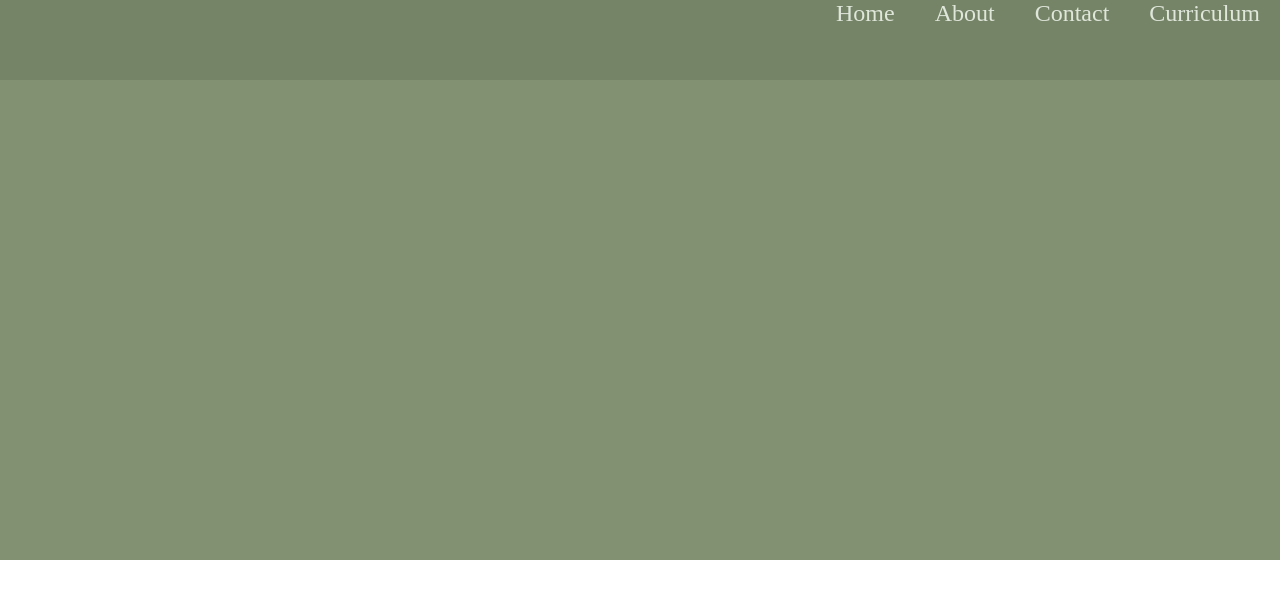
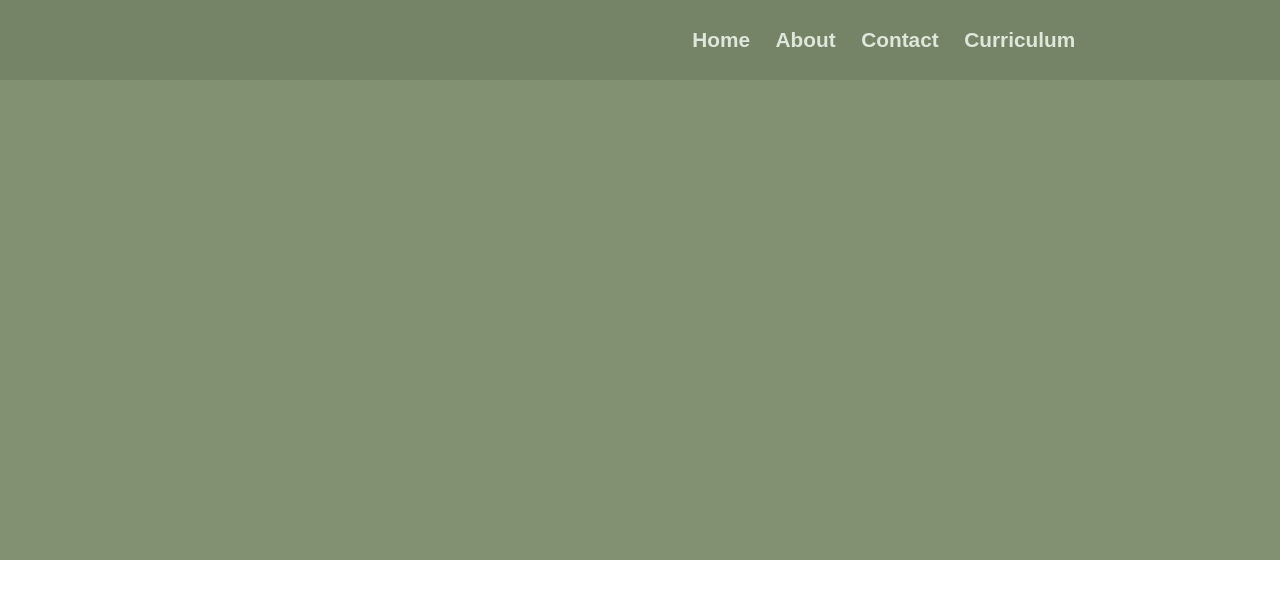
Before and after one commit to Steinvorth/Curriculum, a plain HTML site: page index.html in a window 1280 px wide. Drawn offline with Linux system fonts and the light colour scheme.

Commit message:
Navigation files

```diff
--- a/index.html
+++ b/index.html
@@ -24,8 +24,6 @@
 
           </div>
 
-          <div></div>
-
         </div>
 
       </div>
--- a/style.css
+++ b/style.css
@@ -1,6 +1,7 @@
 * {
     margin: 0;
     padding: 0;
+    font-family: "Poppins", sans-serif;
 }
 
 #header-div{
@@ -12,19 +13,24 @@
 .navBar{
     background-color: #758467;
     height: 10vh;
-    width: 100%; /* Ensure the nav bar takes the full width */
+    display: flex;
+    justify-content: flex-end;
 }
 
 .navList{
     display: flex;
+    align-items: center;
+    align-self: center;
+
     list-style-type: none;
-    justify-content: flex-end; /* Changed from flex-end to center */
-    align-items: center;
+
+    margin-right: 15%;
 }
 
 .navOption{
     color: #DFE6DA;
-    font-size: 1.5em;
+    font-size: 1.3em;
     text-decoration: none;
-    margin: 0 20px; /* Add margin to create space between links */
+    font-weight: bold;
+    margin: 0 1vw;
 }
```
Also changed, not shown: Navigation/about.html (added), Navigation/contact.html (added), Navigation/curriculum.html (added).
